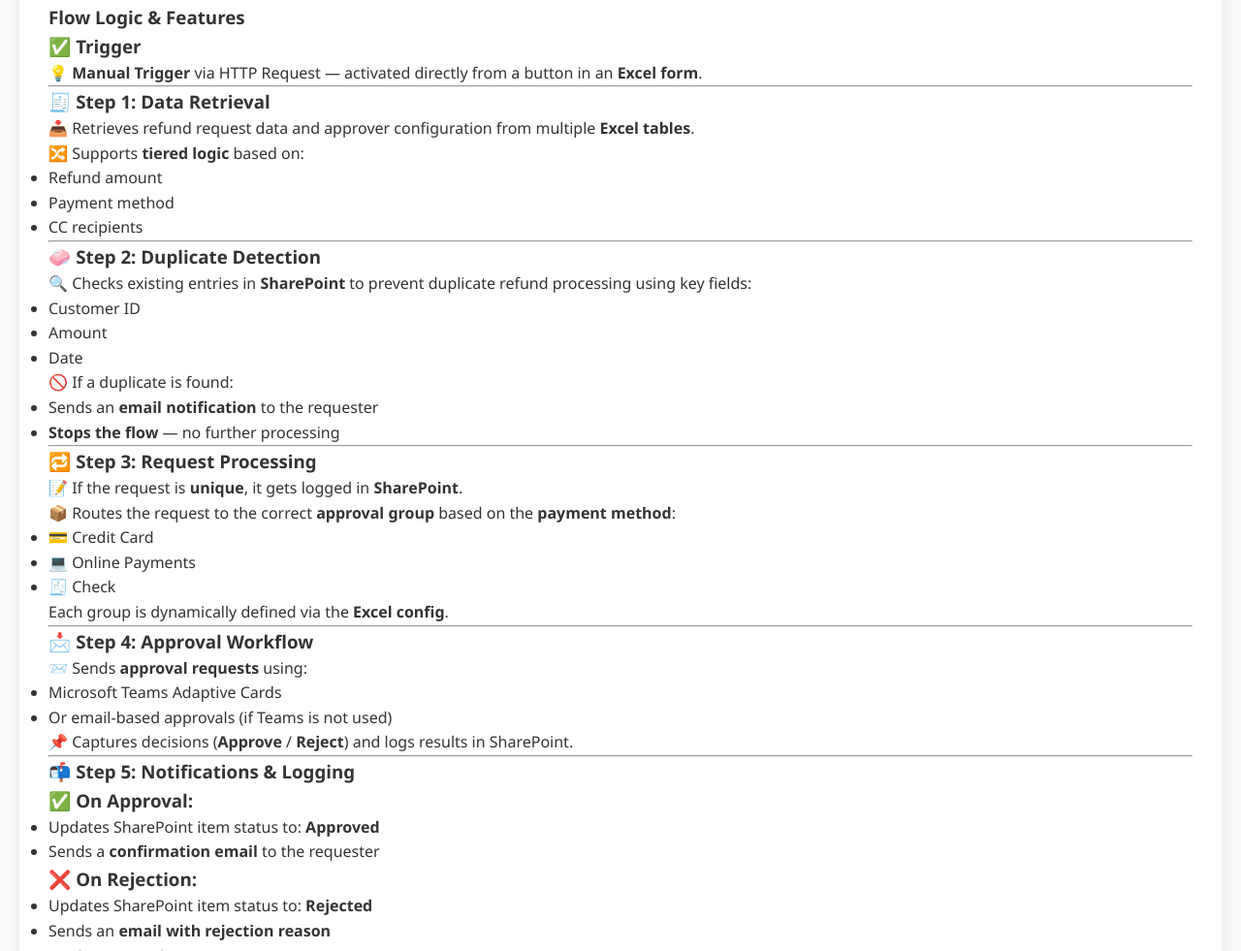
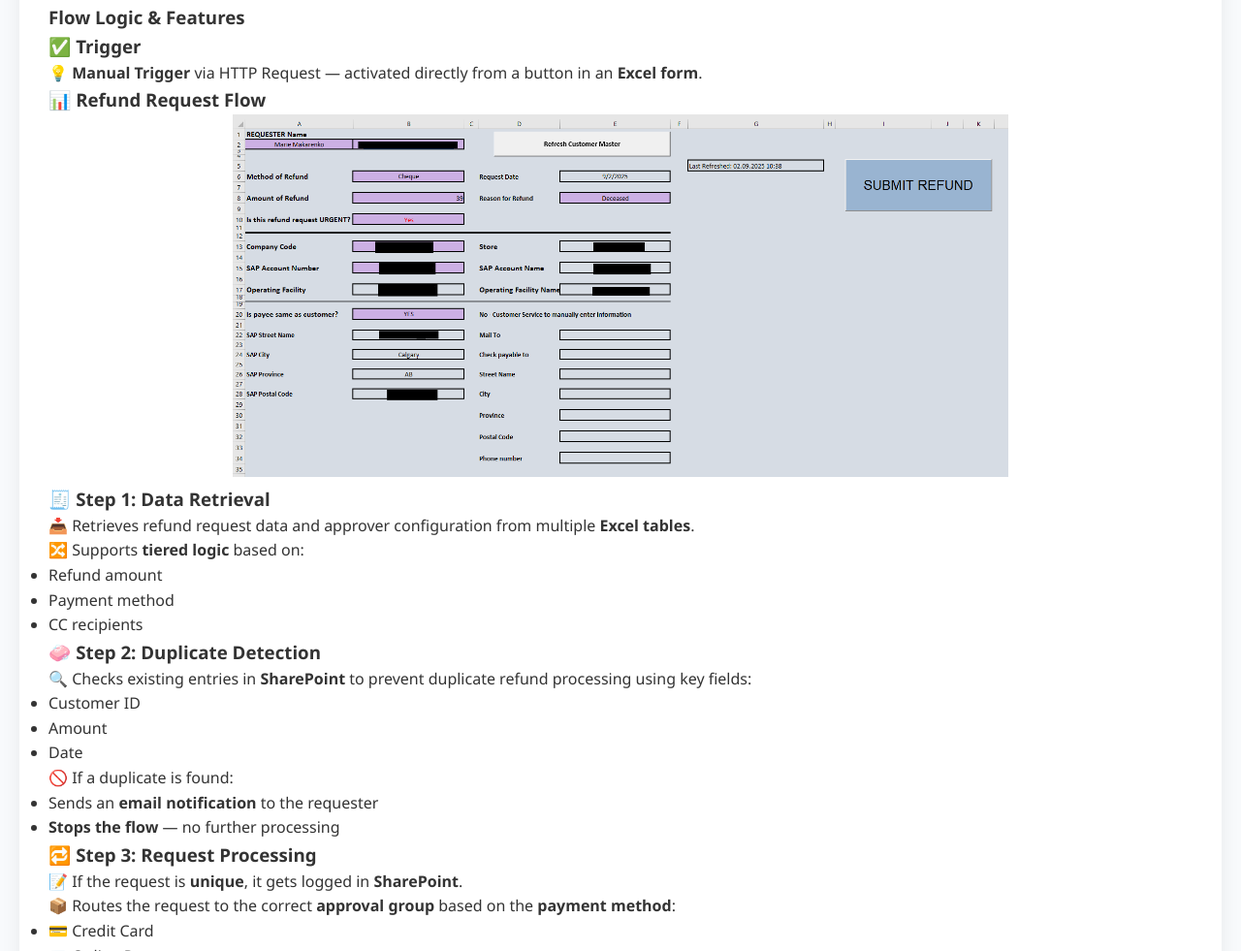
Before and after one commit to phyrk/MarieM.github.io, a plain HTML site: page power-automate-projects.html in a window 1280 px wide. Shown: the part 762-1743 px from the top of the page at 97% size. Drawn offline with Linux system fonts and the light colour scheme.

Commit message:
Update power-automate-projects.html

```diff
--- a/power-automate-projects.html
+++ b/power-automate-projects.html
@@ -45,7 +45,12 @@ With this solution:
 <h3>✅ Trigger</h3>
 <p>💡 <strong>Manual Trigger</strong> via HTTP Request — activated directly from a button in an <strong>Excel form</strong>.</p>
 
-<hr>
+<h3>📊 Refund Request Flow</h3>
+<div style="text-align: center;">
+  <img src="/images/Power_Automate/Excel_file.png" alt="Excel form" style="width: 100%; max-width: 800px;">
+
+</div>
+
 
 <h3>🧾 Step 1: Data Retrieval</h3>
 <p>📥 Retrieves refund request data and approver configuration from multiple <strong>Excel tables</strong>.</p>
@@ -56,7 +61,7 @@ With this solution:
   <li>CC recipients</li>
 </ul>
 
-<hr>
+
 
 <h3>🧼 Step 2: Duplicate Detection</h3>
 <p>🔍 Checks existing entries in <strong>SharePoint</strong> to prevent duplicate refund processing using key fields:</p>
@@ -71,7 +76,7 @@ With this solution:
   <li><strong>Stops the flow</strong> — no further processing</li>
 </ul>
 
-<hr>
+
 
 <h3>🔁 Step 3: Request Processing</h3>
 <p>📝 If the request is <strong>unique</strong>, it gets logged in <strong>SharePoint</strong>.</p>
@@ -83,7 +88,7 @@ With this solution:
 </ul>
 <p>Each group is dynamically defined via the <strong>Excel config</strong>.</p>
 
-<hr>
+
 
 <h3>📩 Step 4: Approval Workflow</h3>
 <p>📨 Sends <strong>approval requests</strong> using:</p>
@@ -93,7 +98,7 @@ With this solution:
 </ul>
 <p>📌 Captures decisions (<strong>Approve</strong> / <strong>Reject</strong>) and logs results in SharePoint.</p>
 
-<hr>
+
 
 <h3>📬 Step 5: Notifications & Logging</h3>
 
```
